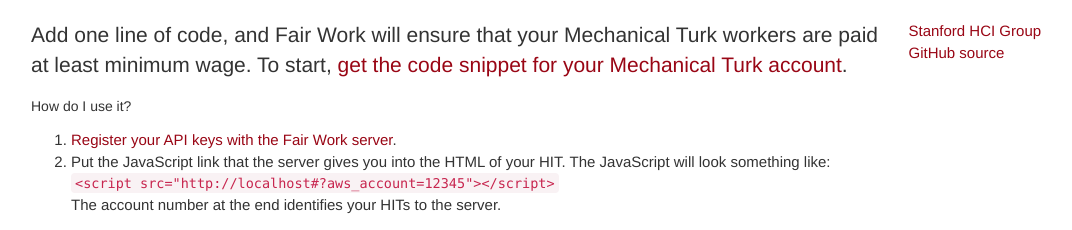
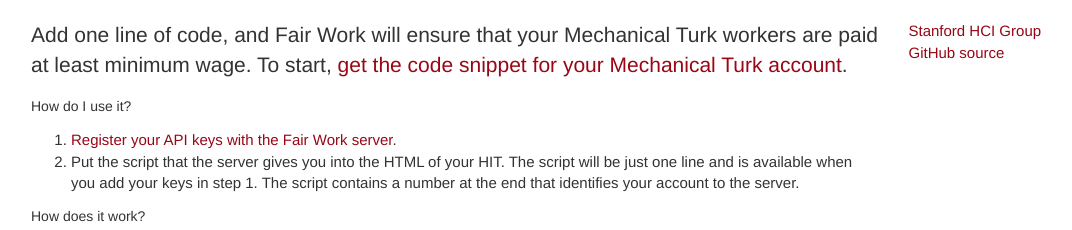
Before and after one commit to StanfordHCI/fairwork, a Django app: template auditor/templates/index.html in a window 1280 px wide. Shown: the part 57-287 px from the top of the page, without its empty margins (39-1111 px from the left). Run offline with Django 3.2, Linux system fonts and the light colour scheme; the template is opened without the code that fills it, so the values that code supplies are empty; some libraries are stand-ins or nearby versions.

Commit message:
Removed script example
This is intended to reduce the chances that people will copy and paste it without entering their keys or understanding how the system works.

```diff
--- a/auditor/templates/index.html
+++ b/auditor/templates/index.html
@@ -7,8 +7,7 @@
   <p>
     <ol>
       <li><a href="{% url 'keys' %}">Register your API keys with the Fair Work server</a>.</li>
-      <li>Put the JavaScript link that the server gives you into the HTML of your HIT. The JavaScript will look something like:<br/><code>&#x3C;script src=&#x22;{{ request.scheme }}://{{ request.get_host }}{% url 'load_js' %}?aws_account=12345&#x22;&#x3E;&#x3C;/script&#x3E;</code><br/>
-      The account number at the end identifies your HITs to the server.</li>
+      <li>Put the script that the server gives you into the HTML of your HIT. The script will be just one line and is available when you add your keys in step 1. The script contains a number at the end that identifies your account to the server.</li>
     </ol>
   </p>
 
```
